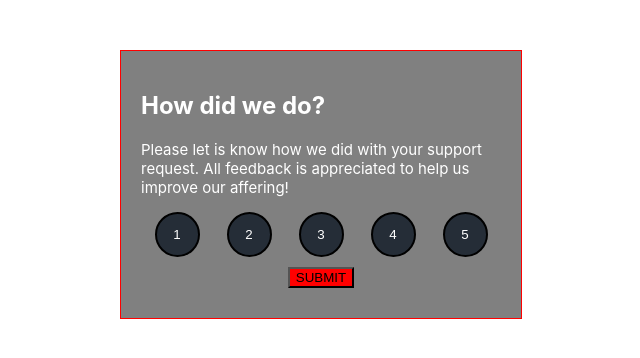
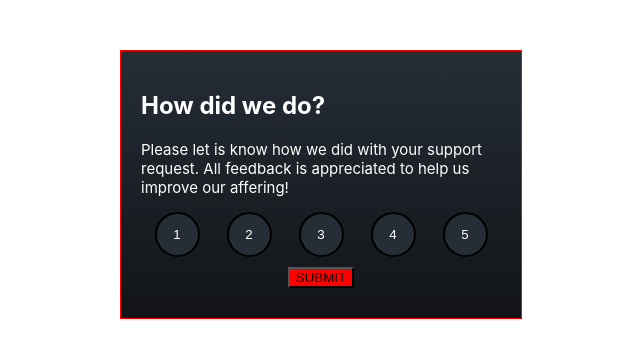
Before and after one commit to PieterJanDelbecke/interactive-react, a React (Create React App) app: page / in a window 1280 px wide. Shown: the top 358 px of the page, without its empty margins (319-959 px from the left). Built offline with nearby package versions, Linux system fonts and the light colour scheme.

Commit message:
added linear gradient background colours

```diff
--- a/src/components/rating-component.jsx
+++ b/src/components/rating-component.jsx
@@ -2,7 +2,7 @@ import { useState } from "react";
 import styled from "styled-components";
 
 const Container = styled.div`
-  background-color:grey;
+  background: linear-gradient(hsl(213, 19%, 18%), hsl(216, 12%, 8%));
   border: 1px solid red;
   width: 360px;
   margin: 50px 0px;
```
